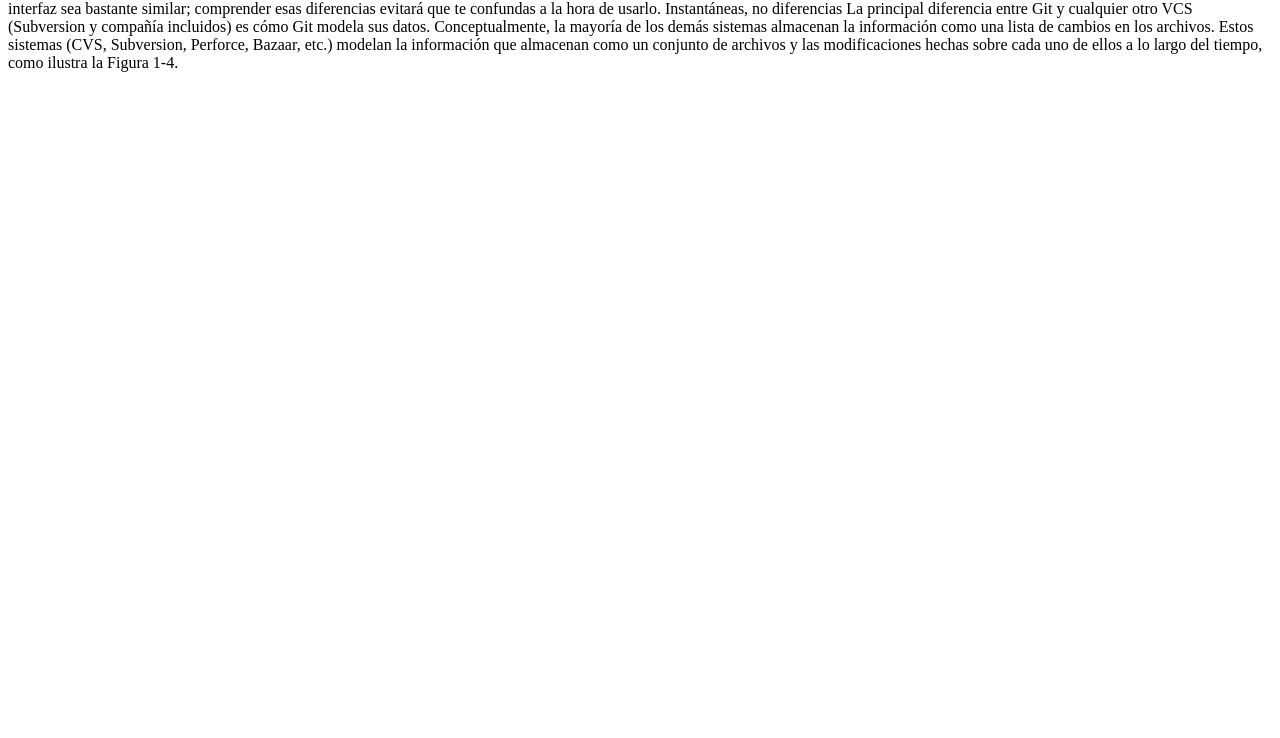
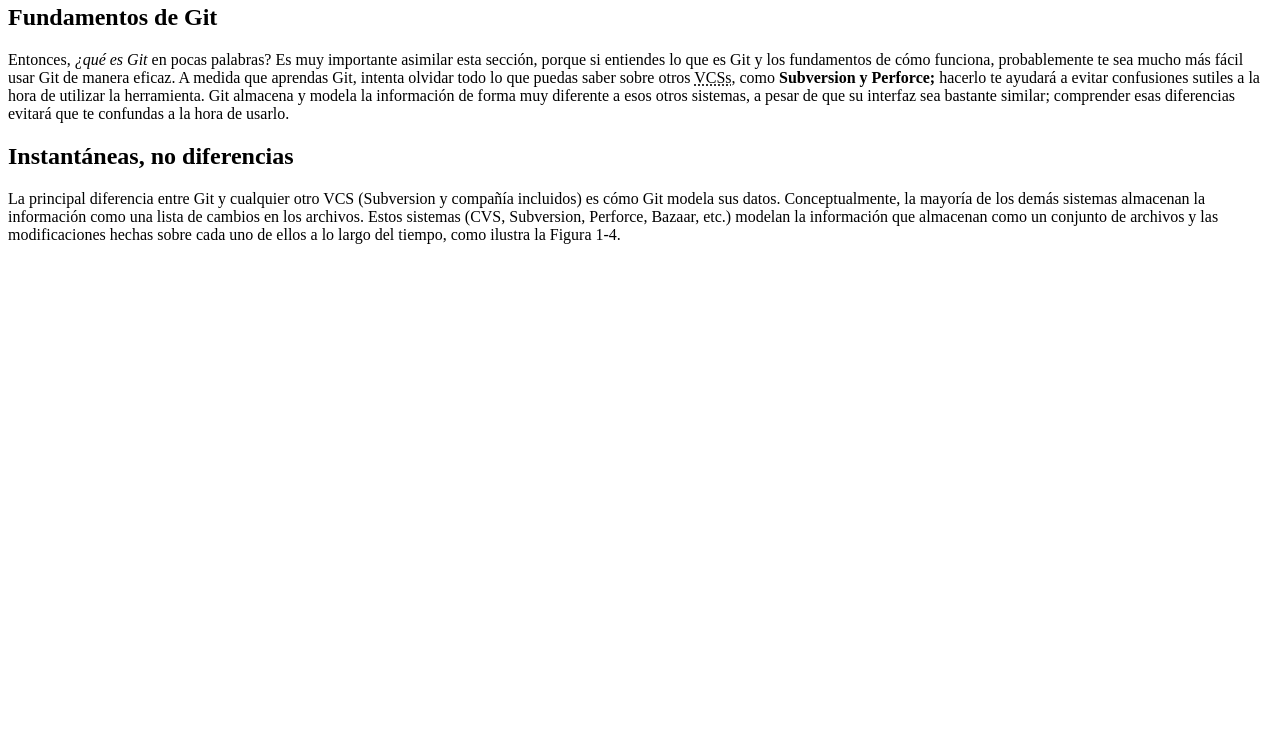
Before and after one commit to luisalfredo2119/proyecto2, a plain HTML site: page index.html in a window 1280 px wide. Shown: the part 62-800 px from the top of the page. Drawn offline with Linux system fonts and the light colour scheme.

Commit message:
dandoestructura a la pagina

```diff
--- a/index.html
+++ b/index.html
@@ -3,11 +3,11 @@
 <title>control de versines</title>
 </head>
 <body>
-1.3 Empezando - Fundamentos de Git
-Fundamentos de Git
-Entonces, ¿qué es Git en pocas palabras? Es muy importante asimilar esta sección, porque si entiendes lo que es Git y los fundamentos de cómo funciona, probablemente te sea mucho más fácil usar Git de manera eficaz. A medida que aprendas Git, intenta olvidar todo lo que puedas saber sobre otros VCSs, como Subversion y Perforce; hacerlo te ayudará a evitar confusiones sutiles a la hora de utilizar la herramienta. Git almacena y modela la información de forma muy diferente a esos otros sistemas, a pesar de que su interfaz sea bastante similar; comprender esas diferencias evitará que te confundas a la hora de usarlo.
+<h1>1.3 Empezando - Fundamentos de Git</h1>
+<h2>Fundamentos de Git</h2>
+<p>Entonces, <em>¿qué es Git</em> en pocas palabras? Es muy importante asimilar esta sección, porque si entiendes lo que es Git y los fundamentos de cómo funciona, probablemente te sea mucho más fácil usar Git de manera eficaz. A medida que aprendas Git, intenta olvidar todo lo que puedas saber sobre otros <acronym title ="sistemas de control de versiones">VCSs,</acronym> como <strong>Subversion y Perforce;</strong> hacerlo te ayudará a evitar confusiones sutiles a la hora de utilizar la herramienta. Git almacena y modela la información de forma muy diferente a esos otros sistemas, a pesar de que su interfaz sea bastante similar; comprender esas diferencias evitará que te confundas a la hora de usarlo.</p>
 
-Instantáneas, no diferencias
-La principal diferencia entre Git y cualquier otro VCS (Subversion y compañía incluidos) es cómo Git modela sus datos. Conceptualmente, la mayoría de los demás sistemas almacenan la información como una lista de cambios en los archivos. Estos sistemas (CVS, Subversion, Perforce, Bazaar, etc.) modelan la información que almacenan como un conjunto de archivos y las modificaciones hechas sobre cada uno de ellos a lo largo del tiempo, como ilustra la Figura 1-4.
+<h2>Instantáneas, no diferencias</h2>
+<p>La principal diferencia entre Git y cualquier otro VCS (Subversion y compañía incluidos) es cómo Git modela sus datos. Conceptualmente, la mayoría de los demás sistemas almacenan la información como una lista de cambios en los archivos. Estos sistemas (CVS, Subversion, Perforce, Bazaar, etc.) modelan la información que almacenan como un conjunto de archivos y las modificaciones hechas sobre cada uno de ellos a lo largo del tiempo, como ilustra la Figura 1-4.</p>
 </body>
 </html>
```
